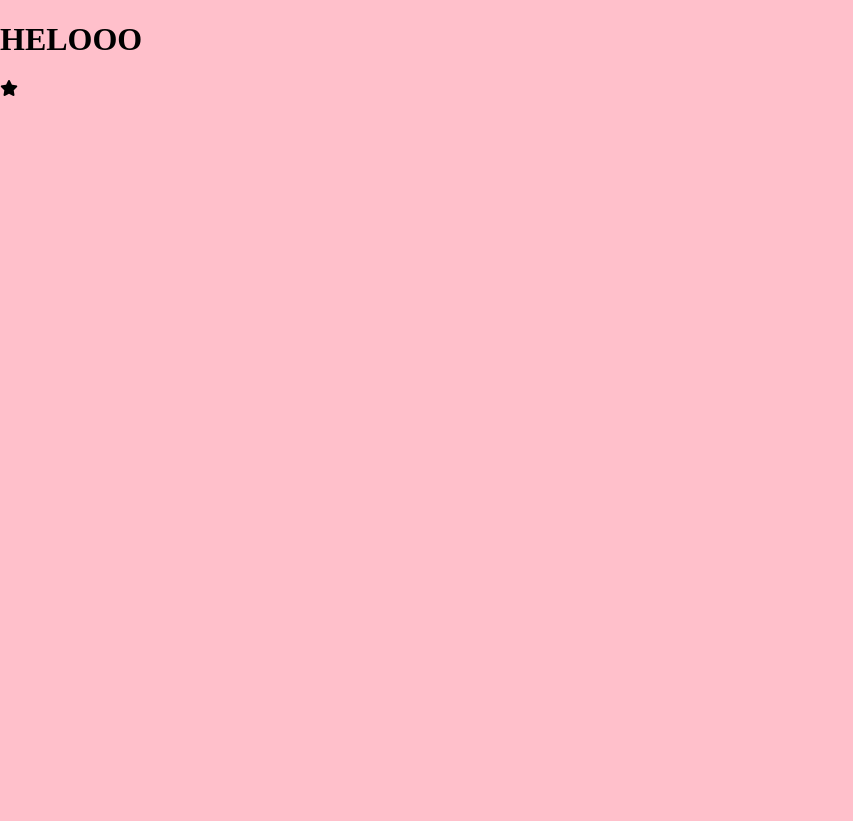
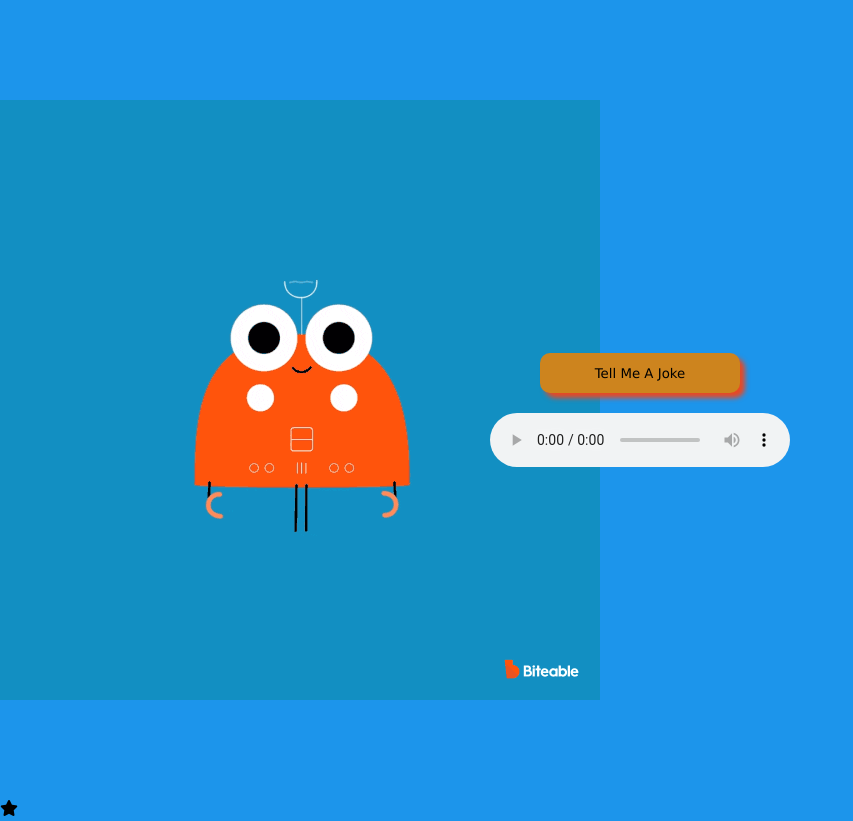
Before and after one commit to MaiNgo95/template, a plain HTML site: page index.html in a window 1280 px wide. Shown: the whole page, without its empty margins (0-853 px from the left). Drawn offline with Linux system fonts and the light colour scheme.

Commit message:
create files

```diff
--- a/index.html
+++ b/index.html
@@ -4,13 +4,17 @@
 <head>
     <meta charset="UTF-8">
     <meta name="viewport" content="width=device-width, initial-scale=1.0">
-    <title>Document</title>
+    <title>Joke-Teller</title>
     <link rel="icon" type="image/png" href="https://www.google.com/s2/favicons?domain=maingo">
     <link rel="stylesheet" href="https://cdnjs.cloudflare.com/ajax/libs/font-awesome/6.4.2/css/all.min.css">
     <link rel="stylesheet" href="style.css">
 </head>
 <body>
-    <h1>HELOOO</h1>
+   <div class="container">
+    <button id="button" class="button">Tell Me A Joke</button>
+    <!-- controls to see what happening -->
+    <audio src="" id="audio" controls ></audio>
+   </div>
     <i class="fa-solid fa-star"></i>
     <!-- script -->
     <script>src="script.js"</script>
--- a/style.css
+++ b/style.css
@@ -5,5 +5,45 @@ html{
 body{
     margin: 0;
     min-height: 100vh;
-    background-color: pink;
+    background-color: rgb(28, 149, 235);
 }
+
+.container{
+    height: 100vh;
+    width: 100vw;
+    display: flex;
+    flex-direction: column;
+    justify-content: center;
+    align-items: center;
+    background: url('giphy.gif');
+    background-position: left center;
+    background-repeat: no-repeat;
+}
+.button{
+    cursor: pointer;
+    outline: blue;
+    background-color: rgb(205, 132, 30);
+    margin: 20px;
+    font-family: 'Lucida Sans', 'Lucida Sans Regular', 'Lucida Grande', 'Lucida Sans Unicode', Geneva, Verdana, sans-serif;
+    height: 40px;
+    width: 200px;
+    border: none;
+    border-radius: 10px;
+    box-shadow: 5px 5px 5px rgb(234, 72, 35);
+}
+.button:hover{
+    background-color: rgb(185, 46, 46);
+}
+
+.button:active{
+    transform: scale(0.98);
+}
+@media screen and (max-width:1000px){
+    .container{
+        /* cover the entire screen */
+        background-size: fixed;
+        background-position: top center;
+
+    }
+
+}
```
Also changed, not shown: giphy.gif (added).
